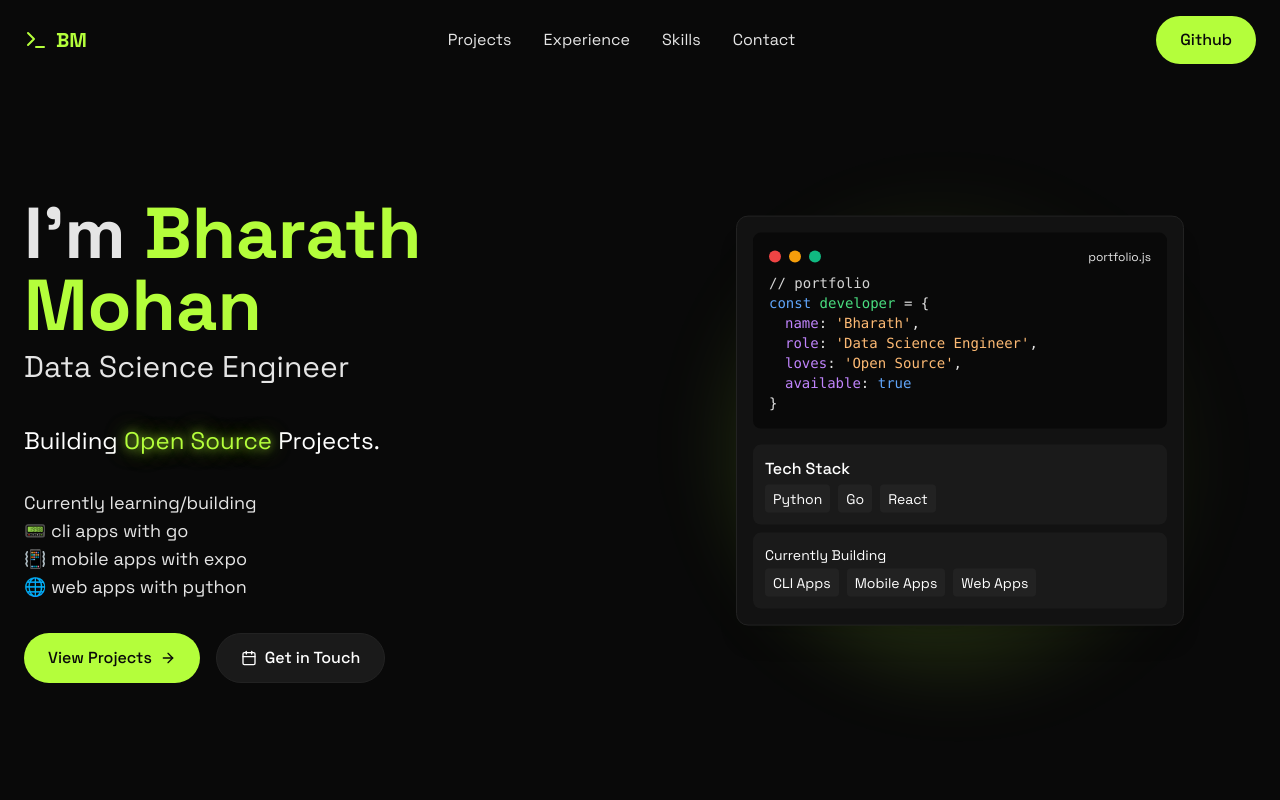
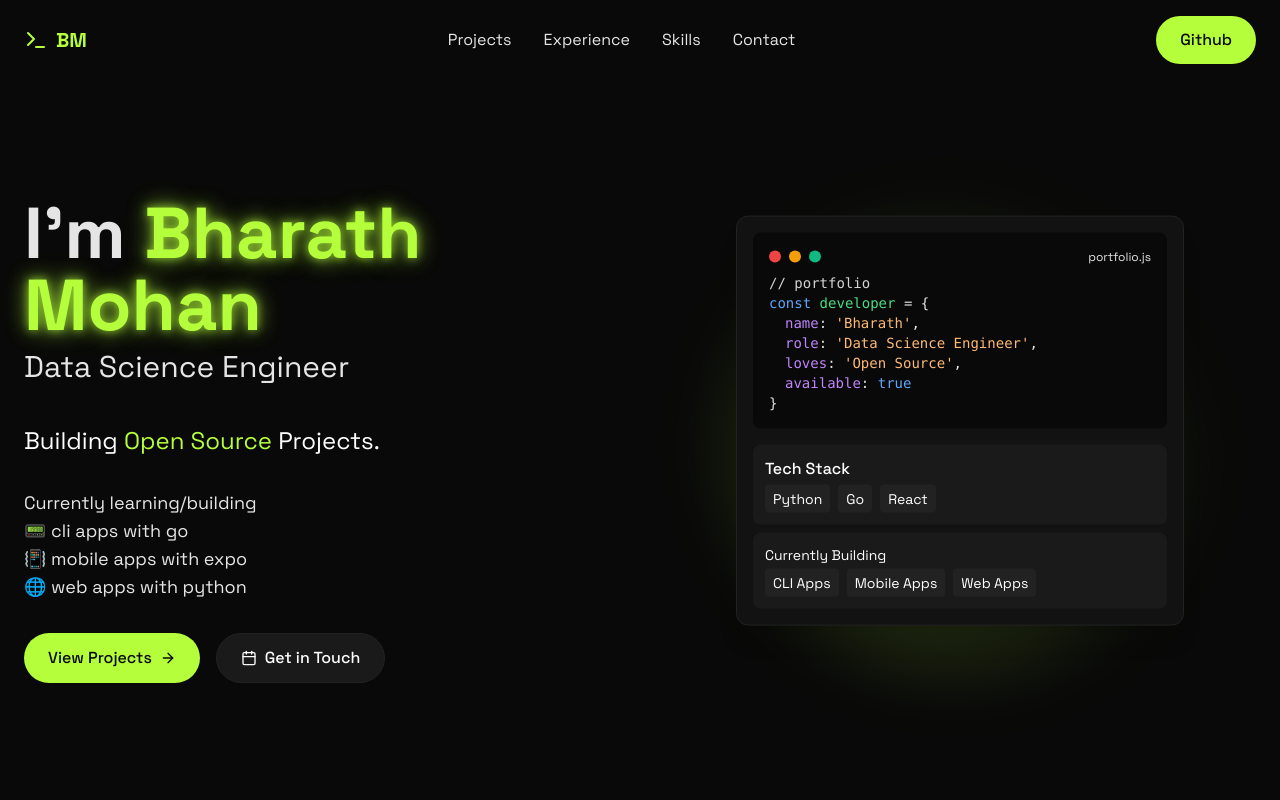
Before and after one commit to bm611/portfolio, a React (Vite) app: page / in a window 1280 px wide. Shown: the top 800 px of the page. Built offline with nearby package versions, Linux system fonts and the light colour scheme.

Commit message:
Update Hero.tsx

```diff
--- a/src/components/Hero.tsx
+++ b/src/components/Hero.tsx
@@ -22,7 +22,7 @@ const Hero: React.FC = () => {
                 animate={{ opacity: 1 }}
                 transition={{ duration: 0.5, delay: 0.5 }}
               >
-                <span className="text-light-300">I'm </span>Bharath Mohan
+                <span className="text-light-300">I'm </span><span className="neon-glow">Bharath Mohan</span>
               </motion.h1>
               <motion.h2
                 className="text-xl md:text-3xl text-light-300 mb-4"
@@ -40,7 +40,7 @@ const Hero: React.FC = () => {
               >
                 Building
                 <span className="relative">
-                  <span className="text-neon neon-glow"> Open Source</span>
+                  <span className="text-neon"> Open Source</span>
                 </span>
                 {" "}Projects.
               </motion.p>
```
